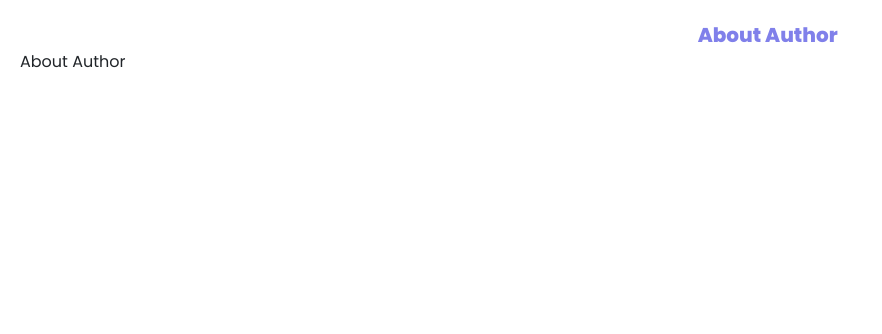
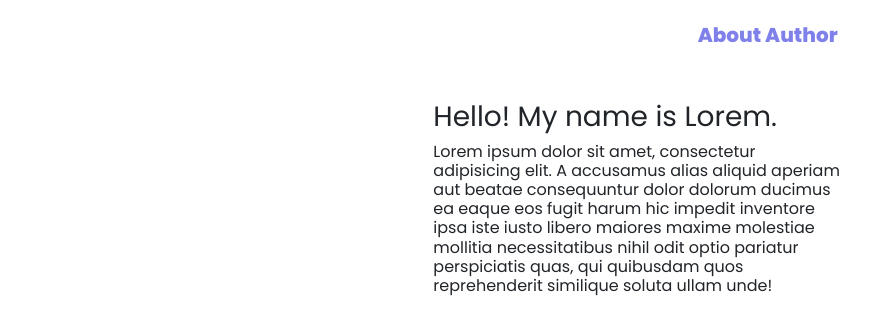
Before and after one commit to V-Markovskis/React-Query_React-router_React-i18n, a React (Vite) app: page /about-author in a window 1280 px wide. Shown: the top 334 px of the page, without its empty margins (0-882 px from the left). Built offline with nearby package versions, Linux system fonts and the light colour scheme.

Commit message:
css styling

```diff
--- a/src/Components/SingleMovie/SingleMovie.tsx
+++ b/src/Components/SingleMovie/SingleMovie.tsx
@@ -30,8 +30,6 @@ const SingleMovie = () => {
         <br />
         <span>Rating: {data.rating}</span>
         <br />
-        <br />
-        <br />
       </div>
       <DisplaySingleMovieComments id={id!}></DisplaySingleMovieComments>
     </>
--- a/src/Pages/AboutAuthor.tsx
+++ /dev/null
@@ -1,5 +0,0 @@
-const AboutAuthor = () => {
-  return <div>About Author</div>;
-};
-
-export default AboutAuthor;
--- /dev/null
+++ b/src/Pages/AboutAuthorPage/AboutAuthor.module.css
@@ -0,0 +1,8 @@
+
+.aboutAuthorContainer {
+    margin-top: 50px;
+    display: flex;
+    flex-direction: column;
+    justify-content: center;
+    align-items: center;
+}
--- /dev/null
+++ b/src/Pages/AboutAuthorPage/AboutAuthor.tsx
@@ -0,0 +1,18 @@
+import style from './AboutAuthor.module.css';
+const AboutAuthor = () => {
+  return (
+    <div className={style.aboutAuthorContainer}>
+      <div className="col-4">
+        <h3>Hello! My name is Lorem.</h3>
+        <h6>
+          Lorem ipsum dolor sit amet, consectetur adipisicing elit. A accusamus alias aliquid aperiam aut beatae
+          consequuntur dolor dolorum ducimus ea eaque eos fugit harum hic impedit inventore ipsa iste iusto libero
+          maiores maxime molestiae mollitia necessitatibus nihil odit optio pariatur perspiciatis quas, qui quibusdam
+          quos reprehenderit similique soluta ullam unde!
+        </h6>
+      </div>
+    </div>
+  );
+};
+
+export default AboutAuthor;
--- a/src/Pages/AboutProject.tsx
+++ /dev/null
@@ -1,5 +0,0 @@
-const AboutProject = () => {
-  return <div>About Project</div>;
-};
-
-export default AboutProject;
--- /dev/null
+++ b/src/Pages/AboutProjectPage/AboutProject.module.css
@@ -0,0 +1,11 @@
+.aboutPageContainer {
+    margin-top: 50px;
+    display: flex;
+    flex-direction: column;
+    justify-content: center;
+    align-items: center;
+}
+
+.aboutPageImage {
+    border-radius: 10px;
+}
--- /dev/null
+++ b/src/Pages/AboutProjectPage/AboutProject.tsx
@@ -0,0 +1,20 @@
+import style from './AboutProject.module.css';
+const AboutProject = () => {
+  return (
+    <div className={style.aboutPageContainer}>
+      <div className="col-4">
+        You are looking at a project using React Query (TanStack), React Router, and React-i18n. A movie list has been
+        added using json-server. You can view each movie and see or add your own comments
+      </div>
+      <br />
+      <img
+        src="https://miro.medium.com/v2/resize:fit:1050/1*i3hzpSEiEEMTuWIYviYweQ.png"
+        alt="react logo"
+        width={400}
+        className={style.aboutPageImage}
+      />
+    </div>
+  );
+};
+
+export default AboutProject;
--- a/src/Pages/MovieList.tsx
+++ b/src/Pages/MovieListPage/MovieList.tsx
@@ -1,4 +1,4 @@
-import FetchMovies from '../Components/FetchMovies/FetchMovies.tsx';
+import FetchMovies from '../../Components/FetchMovies/FetchMovies.tsx';
 
 const MovieList = () => {
   return <FetchMovies />;
```
Also changed, not shown: src/Router/Router.tsx (+4 -4 lines), src/Pages/NoMatchPage/NoMatch.module.css (added), src/Pages/NoMatchPage/NoMatch.tsx (renamed from src/Pages/NoMatch.tsx).
